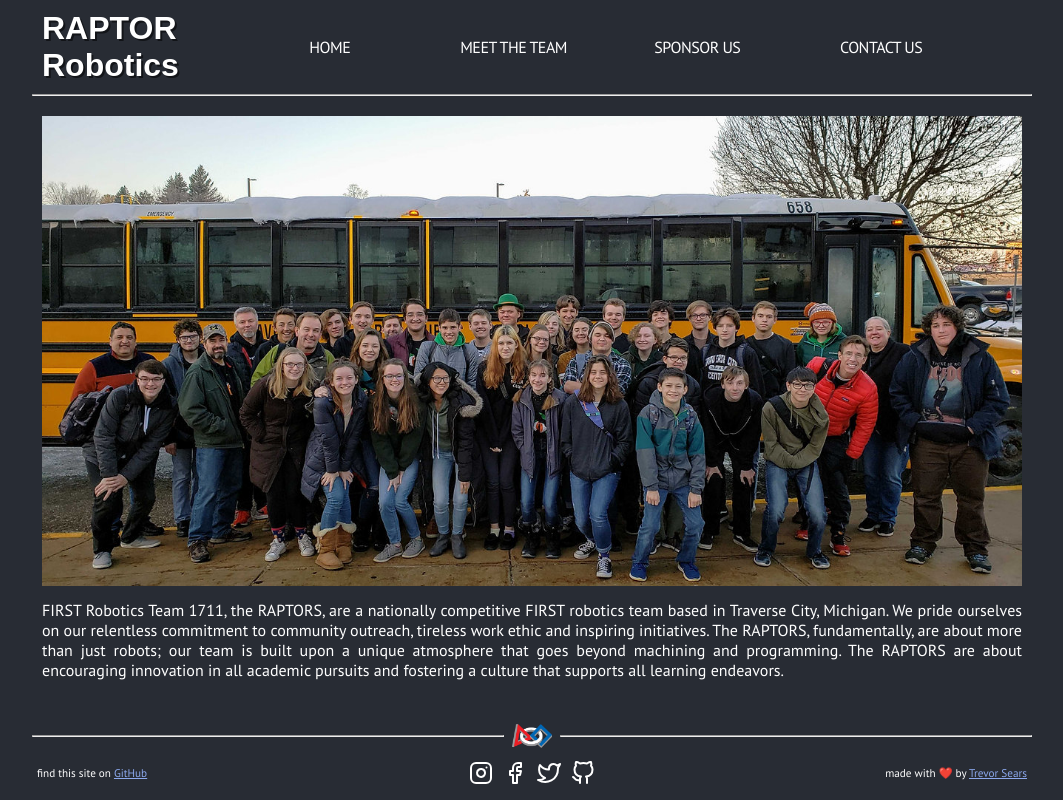
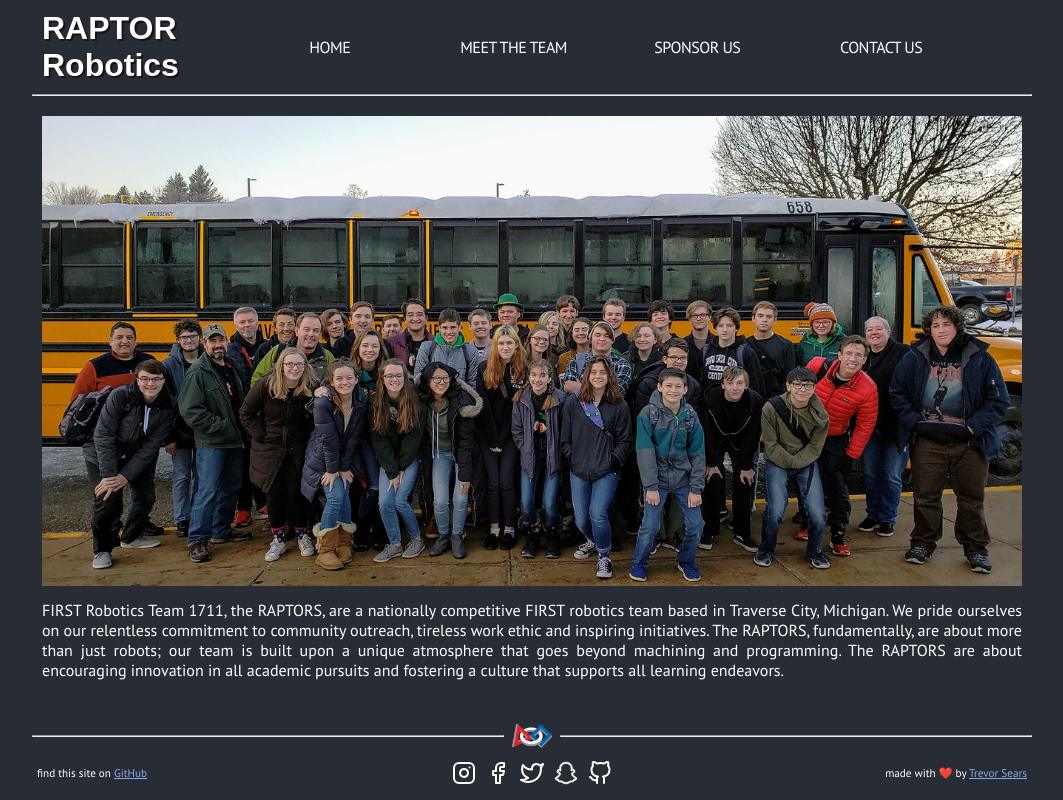
Before and after one commit to minigamerking/raptors1711.com, a React (Create React App) app: page /home in a window 1280 px wide. Shown: the whole page, without its empty margins (108-1171 px from the left). Built offline with nearby package versions, Linux system fonts and the light colour scheme; a web font is replaced by a local one.

Commit message:
Added Snapchat to the footer social media links.

```diff
--- a/src/react/elements/social-media-icons.tsx
+++ b/src/react/elements/social-media-icons.tsx
@@ -3,6 +3,7 @@ import { ReactComponent as FacebookIcon } from "../../assets/images/icons/facebo
 import { ReactComponent as GitHubIcon } from "../../assets/images/icons/github.svg";
 import { ReactComponent as InstagramIcon } from "../../assets/images/icons/instagram.svg";
 import { ReactComponent as TwitterIcon } from "../../assets/images/icons/twitter.svg";
+import { ReactComponent as SnapchatIcon } from "../../assets/images/icons/snapchat.svg";
 import React from "react";
 
 export type Props = Readonly<{
@@ -33,6 +34,10 @@ export class SocialMediaIcons extends React.Component<Props, State> {
 			"Twitter": {
 				link: "http://twitter.com/Team1711Raptors",
 				component: <TwitterIcon />
+			},
+			"Snapchat": {
+				link: "https://www.snapchat.com/add/raptors_1711",
+				component: <SnapchatIcon />
 			},
 			"GitHub": {
 				link: "https://github.com/frc1711",
```
Also changed, not shown: src/assets/images/icons/snapchat.svg (added).
